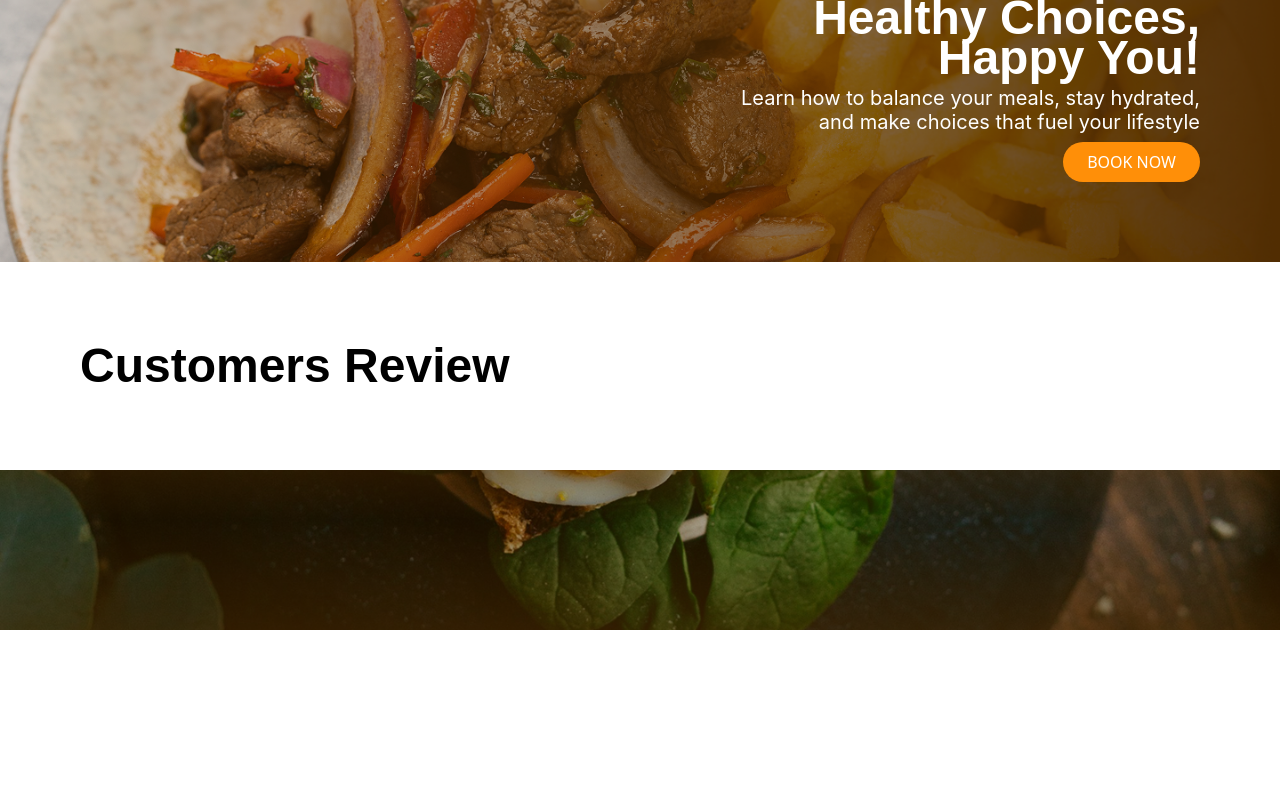
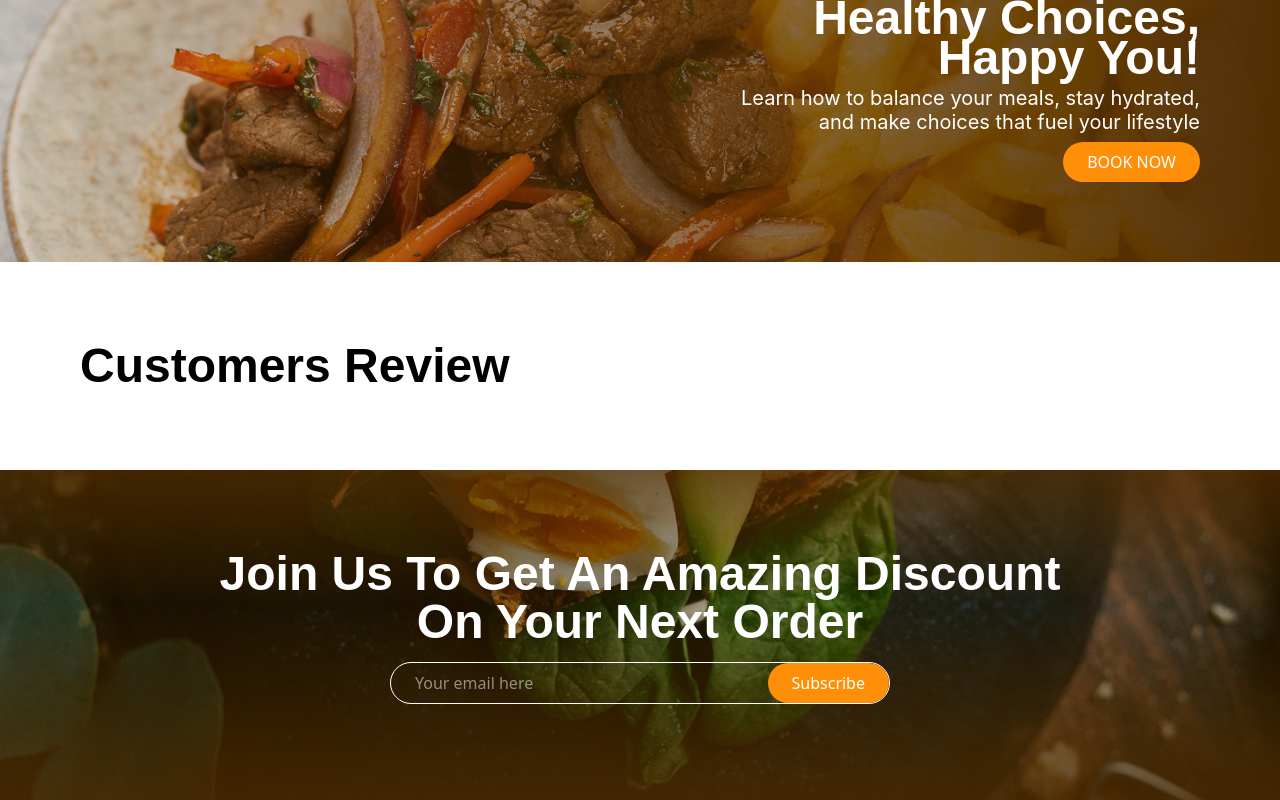
Before and after one commit to Haywhai1/food-wine2, a React (Vite) app in the folder frontend/: page / in a window 1280 px wide. Shown: the part 3820-4620 px from the top of the page. Before the commit the page ends 4450 px from the top, so only its background shows below. Built offline with nearby package versions, Linux system fonts and the light colour scheme; no server answers; a web font is replaced by a local one.

Commit message:
homepage updated

```diff
--- a/frontend/src/components/footer/index.jsx
+++ b/frontend/src/components/footer/index.jsx
@@ -3,15 +3,28 @@ import React from "react";
 const Footer = () => {
   return (
     <div
-      className="p-5 py-10 md:p-20 flex flex-col items-end leading-none  text-white"
+      className="p-5 py-10 md:p-20 flex flex-col items-center justify-center leading-none  text-white"
       style={{
         backgroundImage: "url('/images/footer-img.png')",
         backgroundSize: "cover",
         backgroundPosition: "center",
       }}
+    >
+      <h3 className="text-center max-[499px]:block hidden">Get An Amazing Discount On Your Next Order</h3>
+      <h3 className="text-center min-[500px]:block hidden">Join Us To Get An Amazing Discount <br />On Your Next Order</h3>
+      <div className="border rounded-full my-4 md:w-[500px] w-[350px] flex items-center justify-between space-x-2 md:space-x-0">
+  <input
+    type="text"
+    placeholder="Your email here"
+    className="bg-transparent outline-none pl-6 md:pr-10 w-full"
+  />
+  <button >
+    Subscribe
+  </button>
+</div>
 
+      </div>
 
-    ></div>
   );
 };
 
```
